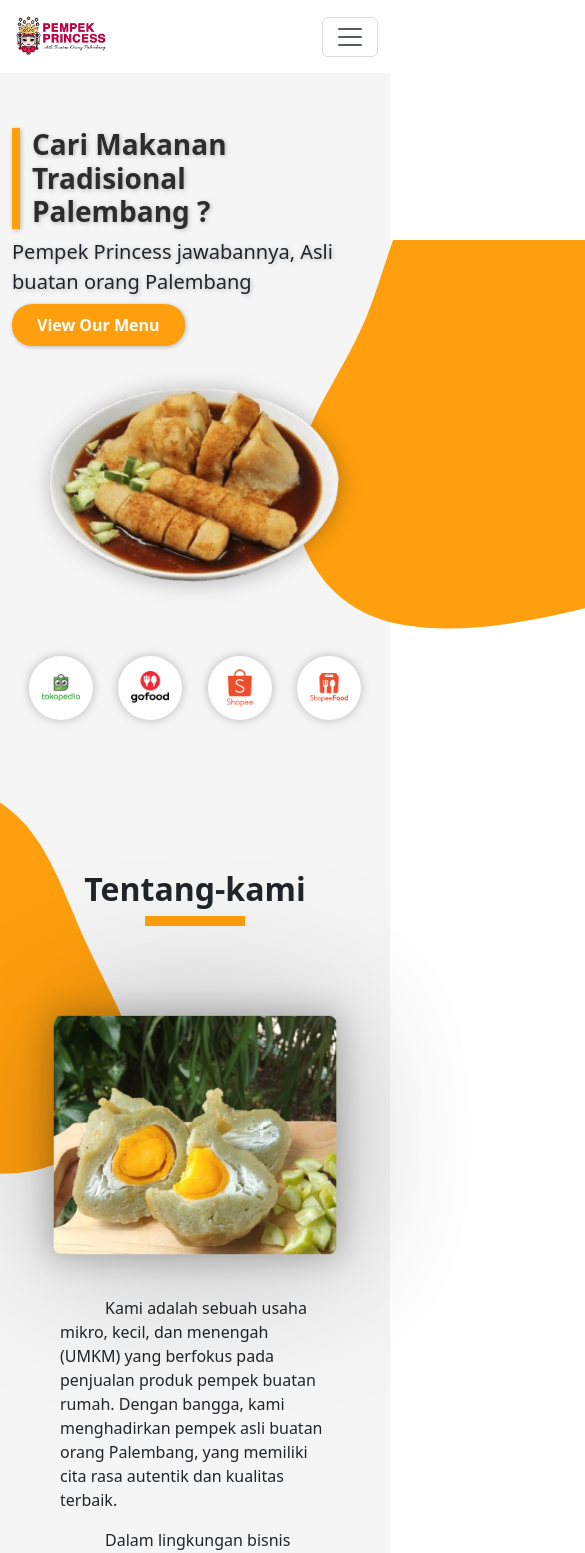
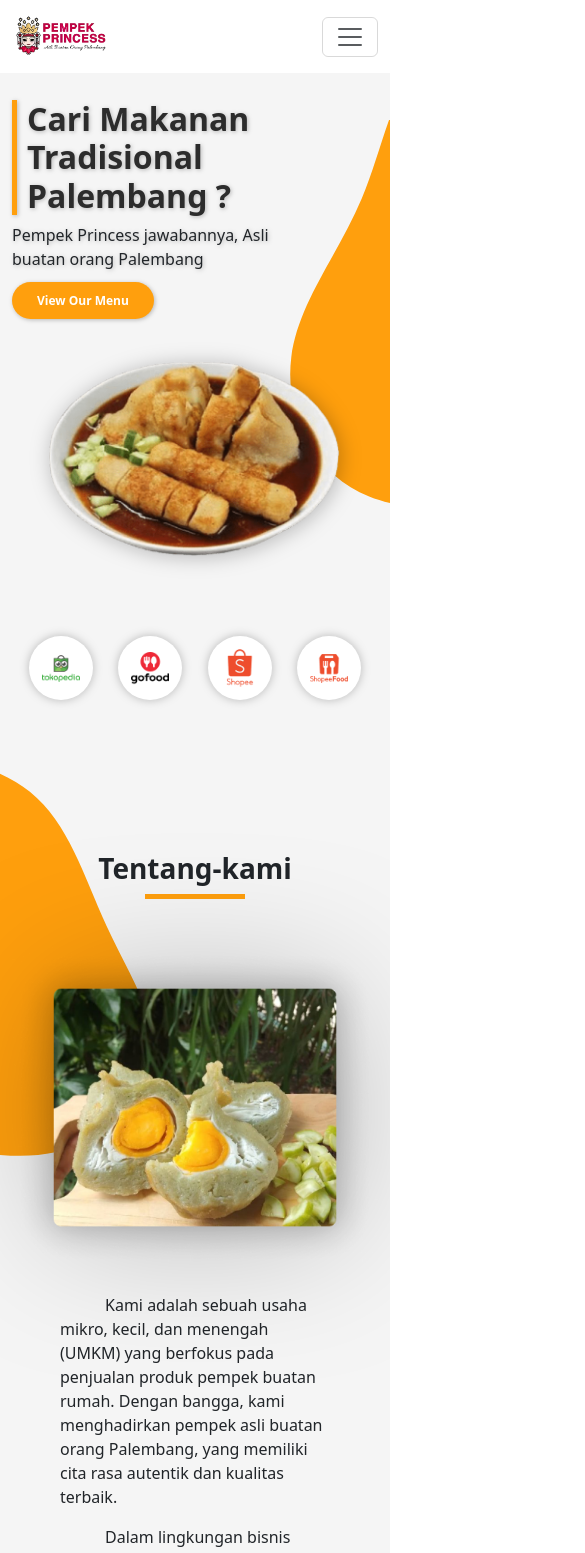
Before and after one commit to yuda775/Pempek-Project, a JavaScript app: page / in a window 390 px wide. Shown: the top 1553 px of the page, 585 px wide, since content can reach past the window. Built offline with nearby package versions, Linux system fonts and the light colour scheme.

Commit message:
footer aman

```diff
--- a/src/App.vue
+++ b/src/App.vue
@@ -152,117 +152,9 @@ function toggleExpand() {
 
 
 <style scoped>
-<<<<<<< HEAD
-/* main {
-  height: 20000px;
-} */
-=======
 main {
   overflow: hidden;
 }
-.maps {
-  margin-top: 100px;
-  margin-bottom: 100px;
-  height: 20rem;
-}
-.lihat {
-  background-color: var(--primary-color);
-  color: white;
-  font-weight: bold;
-}
-#beranda {
-  height: 86vh;
-}
-
-.jumbotron {
-  padding-top: 8rem;
-}
-
-.market {
-  margin-top: 8rem;
-}
-
-.headline-1 {
-  font-size: 42px;
-  border-left: 8px solid var(--primary-color);
-  padding-left: 12px;
-  color: var(--secondary-color);
-}
-
-.headline-2 {
-  font-size: 38px;
-  text-align: center;
-  font-weight: bold;
-}
-
-.line {
-  margin: auto;
-  width: 100px;
-  height: 10px;
-  background-color: var(--primary-color);
-}
-
-.link {
-  padding: 10px 25px;
-  background-color: var(--primary-color);
-  color: white;
-  text-decoration: none;
-  font-weight: 700;
-  border-radius: 20px;
-}
-
-
-.vector-jumbotron {
-  top: 0;
-  right: 0;
-}
-
-.vector-tentang-kami {
-  top: 0;
-  left: 0;
-}
-
-/* Tampilan Mobile */
-@media (max-width: 991.98px) {
-  .headline-1 {
-    font-size: 28px;
-  }
-
-  .headline-2 {
-    font-size: 32px;
-  }
-
-  .vector-jumbotron {
-    top: 15rem;
-    right: -19rem;
-  }
-
-  .vector-tentang-kami {
-    top: 0;
-    left: -180px;
-  }
-
-  .market {
-    margin-top: 4rem;
-  }
-
-}
-</style>
-
-<!-- <style scoped>
-main {
-  overflow: hidden;
-}
-
-.market {
-  margin-top: 70px;
-}
-
-.large-image {
-  width: 400px;
-}
->>>>>>> 098aeb64b0614ee765b4a8808f1d5bbb3412cb4c
-
 .vector-tentang-kami {
   top: 0px;
   left: 0px;
@@ -377,4 +269,4 @@ main {
   .description-tentang-kami {
     margin-top: 25px;
   }
-}</style> -->
+}</style>
--- a/src/components/Footer.vue
+++ b/src/components/Footer.vue
@@ -1,62 +1,92 @@
-<!-- <script>
-import vectorfooter from './icons/vectorfooter.vue';
-</script> -->
 
 <template>
-    <div class="footer-content text-center">
-        <img class="logo mx-auto d-block" src="./icons/pempek.png" alt="brand-logo" width="125">
-        <p class="alamat fw-bold">Unnamed Road, Nagrak, Kec. Cangkuang, Kabupaten Bandung, Jawa Barat 40238</p>
-        <div class="social-icons">
-            <a class="icon" href="#"><font-awesome-icon :icon="['fab', 'facebook']" /></a>
-            <a class="icon" href="#"><font-awesome-icon :icon="['fab', 'twitter']" /></a>
-            <a class="icon" href="#"><font-awesome-icon :icon="['fab', 'instagram']" /></a>
+    <div class="footer-content text-center position-relative">
+        <div class=" position-relative z-1">
+            <div class="logo-container">
+                <img class="logo d-block mx-auto" src="./icons/pempek.png" alt="brand-logo" width="125">
+            </div>
+            <div class="address d-flex justify-content-center ">
+                <p class="fw-bold w-75">Cangkuang Road, Nagrak, Kec. Cangkuang, Kabupaten Bandung, Jawa Barat 40238</p>
+            </div>
+            <div class="social-icons">
+                <a class="icon" href="#"><font-awesome-icon class="font-awesome" :icon="['fab', 'facebook']" /></a>
+                <a class="icon" href="#"><font-awesome-icon class="font-awesome" :icon="['fab', 'twitter']" /></a>
+                <a class="icon" href="#"><font-awesome-icon class="font-awesome" :icon="['fab', 'instagram']" /></a>
+            </div>
+            <div class="copyright pb-5">
+                <p>&copy; 2023 All rights reserved by Nash<span class="kuning"> Tech</span></p>
+            </div>
         </div>
-        <p class="mt-3">&copy; 2023 All rights reserved by Nash<span class="kuning"> Tech</span></p>
+            <div class="vector-footer position-absolute z-0">
+                <Vectorfooter/>
+            </div>
     </div>
-</template>
+  </template>
+
+<style scoped>
+.vector-footer{
+    bottom: 0px;
+    right: 0;
+}
+.font-awesome {
+    width: min-content;
+}
+.social-icons {
+    display: flex;
+    justify-content: center;
+    gap: 15px;
+}
+.footer-content {
+margin-top: 200px;
+grid-template-columns: repeat(auto-fit, minmax(250px, 1fr));
+gap: 20px;
+align-items: center;
+text-align: center;
+}
+
+.address {
+font-weight: bold;
+font-style: italic;
+}
+
+.icon {
+font-size: 25px;
+border-radius: 100%;
+color: var(--secondary-color);
+transition: color 0.3s ease;
+}
+
+.icon:hover {
+color: var(--primary-color);
+}
+
+.kuning {
+color: var(--primary-color);
+}
+
+@media (max-width: 991.98px) {
+    .vector-footer {
+        bottom: -70px;
+        right: -40px
+    }
+}
+
+</style>
+
 
 <script>
+import vectorfooter from './icons/vectorfooter.vue';
 import { FontAwesomeIcon } from '@fortawesome/vue-fontawesome'
 import { library } from '@fortawesome/fontawesome-svg-core'
 import { faFacebook, faTwitter, faInstagram } from '@fortawesome/free-brands-svg-icons'
+import Vectorfooter from './icons/vectorfooter.vue';
 
 library.add(faFacebook, faTwitter, faInstagram)
 
 export default {
   components: {
-    FontAwesomeIcon
-  }
+    FontAwesomeIcon,
+    Vectorfooter
+}
 }
 </script>
-
-<style scoped>
-
-.footer-content{
-    margin-top: 200px;
-}
-.icon:hover{
-    color: var(--primary-color);
-}
-.icon{
-    font-size: 25px;
-    margin-inline: 5px;
-    border-radius: 100%;
-    color: var(--secondary-color);
-}
-
-/* .vectorfooter {
-    position: absolute;
-    right: 100px;
-    bottom: 4000px;
-} */
-
-.kuning{
-    color: var(--primary-color);
-}
-
-.alamat {
-    margin-top: 30px;
-    font-weight: bold;
-    font-style: italic;
-}
-</style>
--- a/src/components/TestimoniCardLarge.vue
+++ b/src/components/TestimoniCardLarge.vue
@@ -60,7 +60,7 @@ export default {
 
 .rating-icon {
   font-size: 24px;
-  color: var(--secondary-color);
+  color: var(--primary-color);
 }
 
 @media (max-width: 768px) {
```
